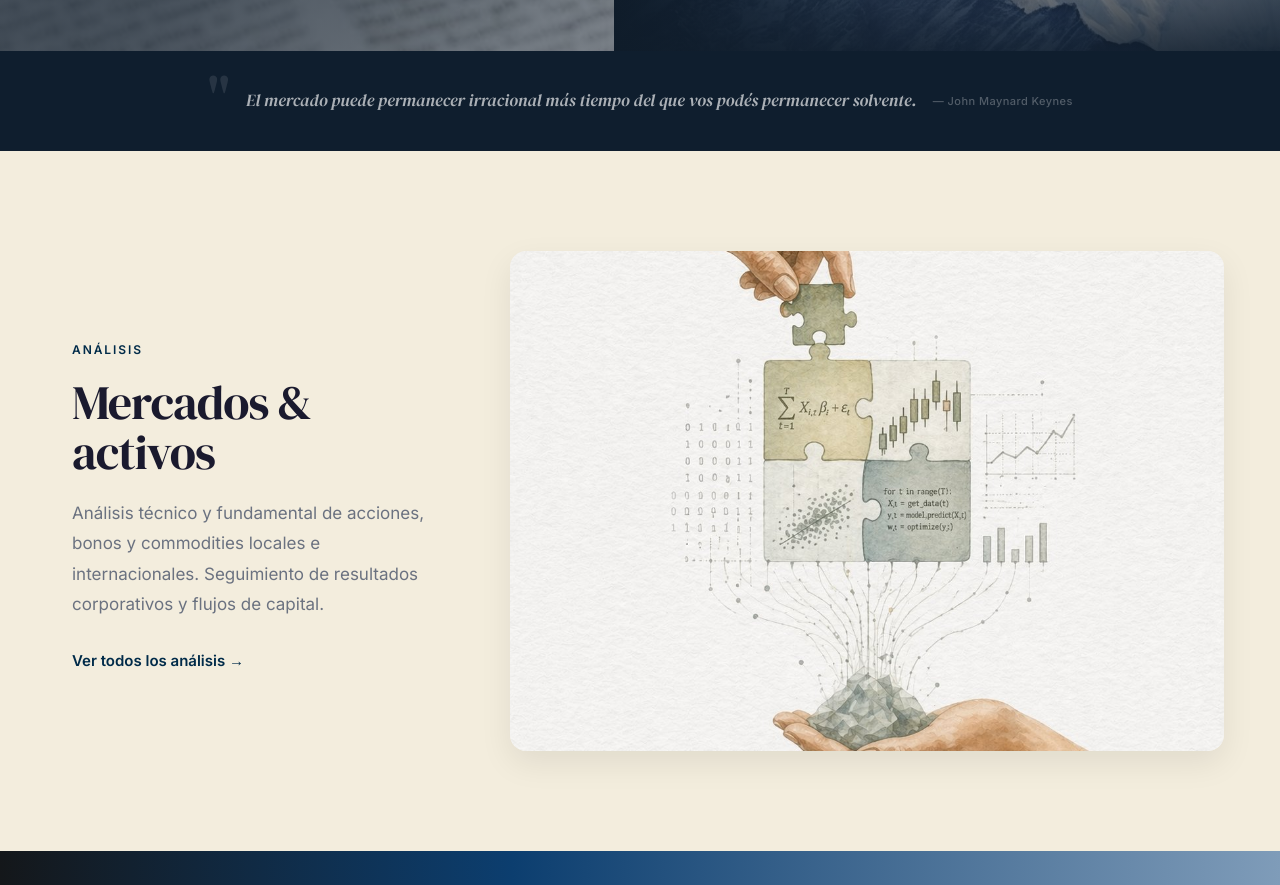
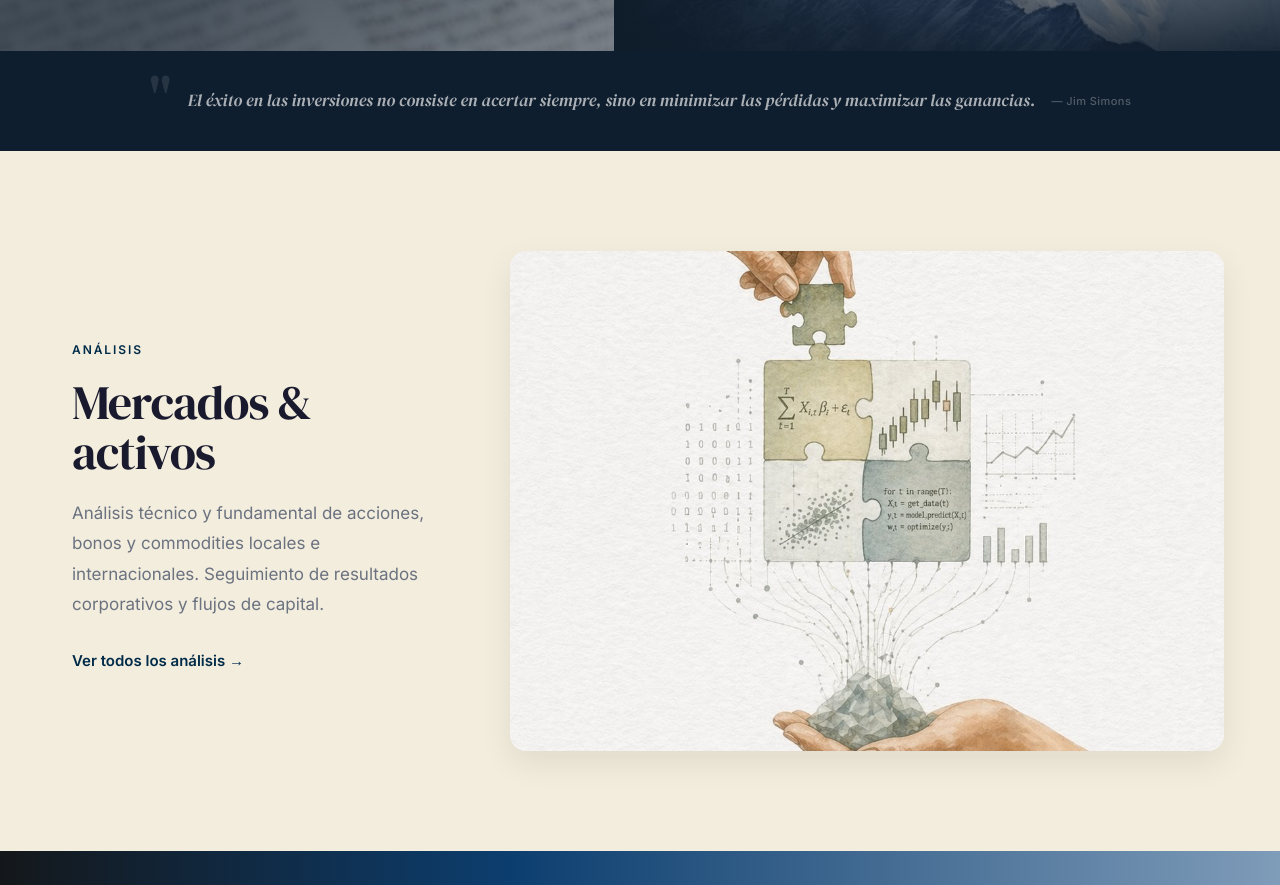
Before and after one commit to gonzalo-rodriguez00/GR0, a plain HTML site: page index.html in a window 1280 px wide. Shown: the part 860-1745 px from the top of the page. Drawn offline with Linux system fonts and the light colour scheme; files whose address does not match are found by name.

Commit message:
Update index.html

```diff
--- a/index.html
+++ b/index.html
@@ -34,8 +34,8 @@
 
   <div class="quote-strip">
     <span class="quote-mark">"</span>
-    <span class="quote-text">El mercado puede permanecer irracional más tiempo del que vos podés permanecer solvente.</span>
-    <span class="quote-author">— John Maynard Keynes</span>
+    <span class="quote-text">El éxito en las inversiones no consiste en acertar siempre, sino en minimizar las pérdidas y maximizar las ganancias.</span>
+    <span class="quote-author">— Jim Simons </span>
   </div>
 
   <!-- ANÁLISIS: solo descripción + imagen -->
```
